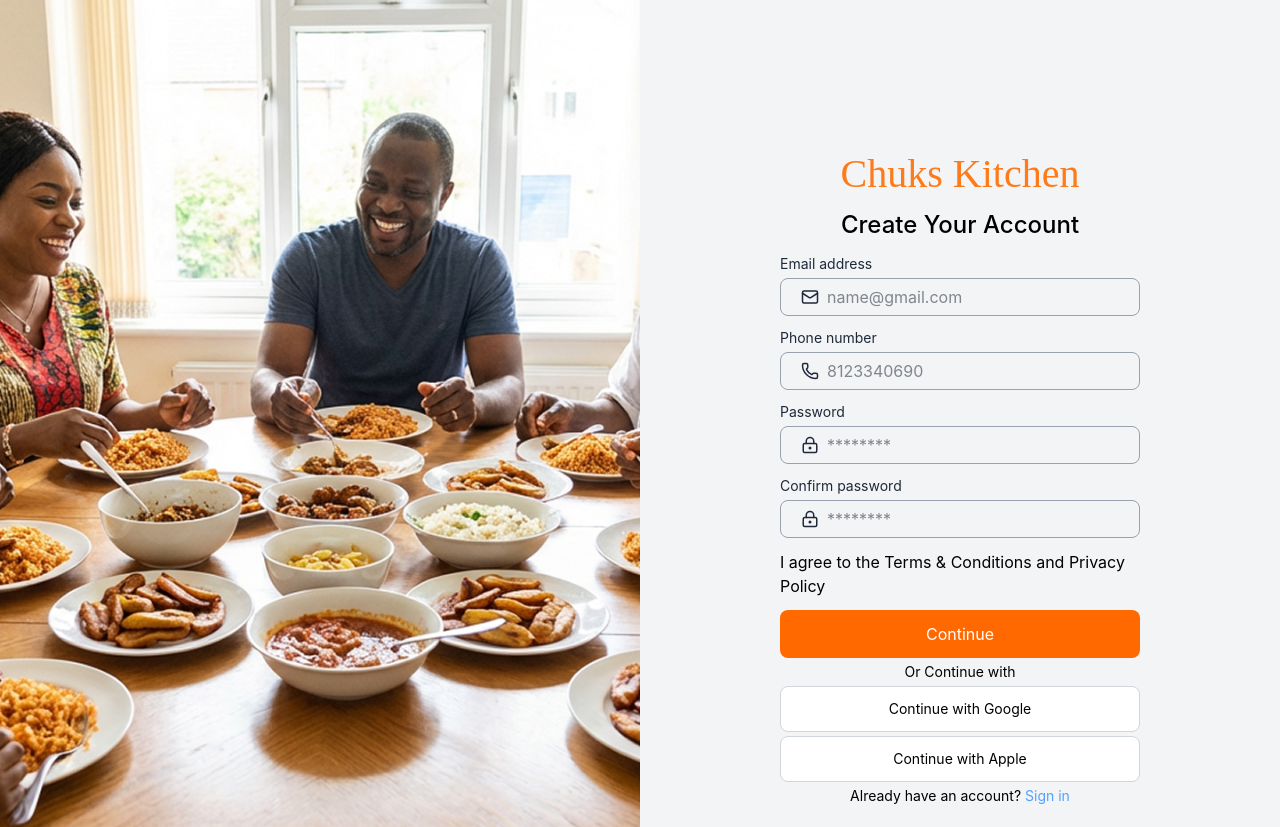
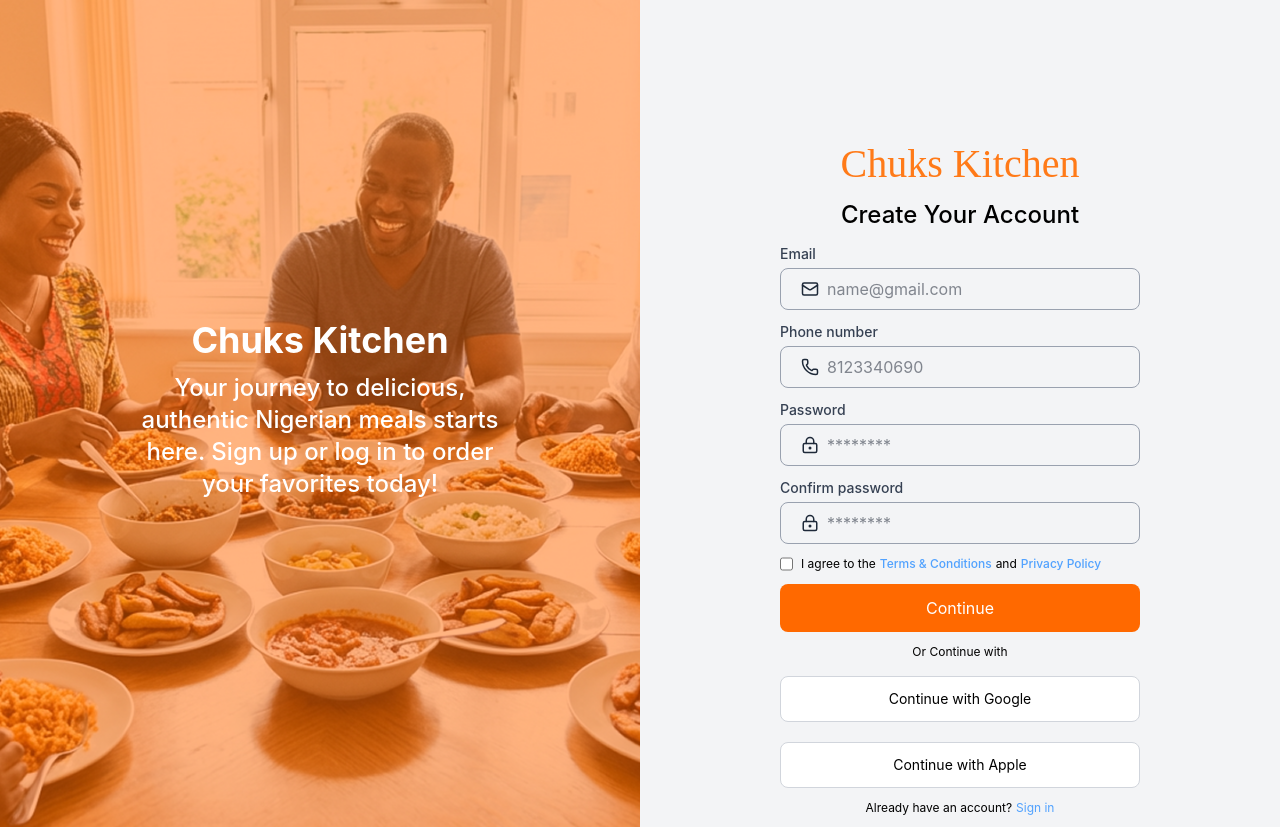
Before and after one commit to Ayo-Akinleye/chuksKitchen, a React (Vite) app: page /signup in a window 1280 px wide. Shown: the top 827 px of the page. Built offline with nearby package versions, Linux system fonts and the light colour scheme; a web font is replaced by a local one.

Commit message:
form update, home page update, signin/sign up etc

```diff
--- a/src/App.jsx
+++ b/src/App.jsx
@@ -3,6 +3,7 @@ import Layout from "./layouts/Layout";
 import Welcome from "./Pages/Welcome";
 import Signin from "./Pages/Signin";
 import Signup from "./Pages/Signup";
+import Homepage from "./Pages/Homepage";
 
 const App = () => {
   return (
@@ -12,6 +13,7 @@ const App = () => {
           <Route index element={<Welcome />} />
           <Route path="signin" element={<Signin />} />
           <Route path="signup" element={<Signup />} />
+          <Route path="homepage" element={<Homepage />} />
         </Route>
       </Routes>
     </BrowserRouter>
--- /dev/null
+++ b/src/Components/CheckInput.jsx
@@ -0,0 +1,9 @@
+import React from 'react'
+
+const CheckInput = () => {
+    return (
+        <input type="checkbox" name="" id="" className='accent-blue-500 mr-2' />
+    )
+}
+
+export default CheckInput
--- a/src/Components/Form.jsx
+++ b/src/Components/Form.jsx
@@ -1,13 +1,23 @@
-import Input from './Input';
+import FormInput from './FormInput';
 import Button from './Button';
+import { useNavigate } from 'react-router-dom'
+
 
 const Form = ({ title, fields, buttonText, onSubmit, extras, className = "" }) => {
+
+    const Navigate = useNavigate();
+
+    const handleSubmit = () => {
+
+        Navigate("/homepage")
+    }
+
     return (
         <form onSubmit={onSubmit} className={`w-full flex flex-col gap-3 ${className}`}>
-            <h1 className='text-center text-[24px] leading-8.5 font-medium font-inter'>{title}</h1>
+            <h1 className='text-center text-2xl leading-8.5 font-medium font-inter'>{title}</h1>
 
             {fields.map((field) => (
-                <Input
+                <FormInput
                     key={field.name}
                     type={field.type}
                     placeholder={field.placeholder}
@@ -22,7 +32,12 @@ const Form = ({ title, fields, buttonText, onSubmit, extras, className = "" }) =
                 {extras && extras}
             </div>
 
-            <Button text={buttonText} type='button' className='w-full py-3 bg-orange-500 text-white font-normal!' />
+            <Button
+                text={buttonText}
+                type='button'
+                className='w-full py-3 bg-orange-500 text-white font-normal!'
+                onClick={handleSubmit}
+            />
         </form>
     )
 }
--- a/src/Components/Input.jsx
+++ b/src/Components/FormInput.jsx
@@ -1,14 +1,18 @@
 
-const Input = ({ type, label, name, placeholder, icon: Icon, className = "" }) => {
+const FormInput = ({ type, label, name, placeholder, icon: Icon, className = "" }) => {
     return (
         <div className="flex flex-col gap-1 items-start">
             <label
                 htmlFor={name}
-                className="text-sm text-gray-800"
+                className="text-sm font-medium text-gray-700"
             >
                 {label}
             </label>
-            <div className="flex border border-gray-400 text-gray-900 w-full px-5 py-1.5 items-center gap-2 rounded-lg">
+
+            {/* icon with input */}
+            <div
+                className="flex border border-gray-400 text-gray-900 w-full px-5 py-2 items-center gap-2 rounded-lg focus-within:border-2 focus-within:border-blue-400"
+            >
                 {Icon && <Icon size={18} className="text-gray-800" />}
                 <input
                     required
@@ -24,4 +28,4 @@ const Input = ({ type, label, name, placeholder, icon: Icon, className = "" }) =
     )
 }
 
-export default Input
+export default FormInput
--- /dev/null
+++ b/src/Components/Header.jsx
@@ -0,0 +1,24 @@
+import ChuksName from "./ChuksName"
+import Button from "./Button"
+
+const Header = () => {
+    return (
+        <header
+            className='w-full flex items-center px-5'
+        >
+            <ChuksName />
+            <nav>
+                <ul className="flex items-center justify-between gap-2">
+                    <li>Home</li>
+                    <li>Explore</li>
+                    <li>My Orders</li>
+                    <li>Account</li>
+                    <Button text="Login" />
+
+                </ul>
+            </nav>
+        </header>
+    )
+}
+
+export default Header
--- a/src/Components/WelcomeImageDiv.jsx
+++ b/src/Components/WelcomeImageDiv.jsx
@@ -1,13 +1,15 @@
 import welcomeImage from "../assets/welcome-image.png";
 
-const WelcomeImageDiv = () => {
+const WelcomeImageDiv = ({ overlay = false, content }) => {
     return (
-        <div className='h-full'>
+        <div className={'relative h-full'}>
             <img
                 src={welcomeImage}
                 alt="Welcome image"
                 className='w-full h-full object-cover'
             />
+            {overlay && <div className="absolute inset-0 bg-orange-500 opacity-50" />}
+            {content && <div className="absolute inset-0 flex flex-col top-80 items-center text-white gap-3">{content}</div>}
         </div>
     )
 }
--- /dev/null
+++ b/src/Pages/Homepage.jsx
@@ -0,0 +1,11 @@
+import Header from '../Components/Header'
+
+const Homepage = () => {
+    return (
+        <div>
+            <Header />
+        </div>
+    )
+}
+
+export default Homepage
--- a/src/Pages/Signin.jsx
+++ b/src/Pages/Signin.jsx
@@ -15,7 +15,15 @@ const Signin = () => {
     return (
         <section className='h-full grid grid-cols-1 md:grid-cols-2 font-inter bg-gray-100'>
             {/* Image Container */}
-            <WelcomeImageDiv />
+            <WelcomeImageDiv
+                overlay
+                content={
+                    <>
+                        <h1 className="font-bold text-4xl">Chuks Kitchen</h1>
+                        <p className="w-100 text-center font-medium text-2xl">Your journey to delicious, authentic Nigerian meals starts here. Sign up or log in to order your favorites today!</p>
+                    </>
+                }
+            />
 
             {/* Sign in section */}
             <div className="flex justify-center items-center">
@@ -26,7 +34,7 @@ const Signin = () => {
                         fields={signinFields}
                         extras={<p className="text-sm text-blue-400 cursor-pointer ml-auto">Forgot Password?</p>}
                         buttonText="Continue"
-                        className="mb-1"
+                        className="mb-2"
                     />
                     <p className="text-xs">Or Continue with</p>
                     <Button text="Continue with Google" className="w-full font-normal! py-3 bg-white border border-gray-300 text-sm mt-3 mb-2" />
--- a/src/Pages/Signup.jsx
+++ b/src/Pages/Signup.jsx
@@ -4,12 +4,13 @@ import ChuksName from "../Components/ChuksName";
 import { Mail, LockKeyhole, Phone } from "lucide-react"
 import Button from "../Components/Button";
 import { Link } from "react-router-dom";
+import CheckInput from "../Components/checkInput";
 
 
 const Signup = () => {
     const signupFields = [
-        { icon: Mail, name: "email", type: "email", label: "Email address", placeholder: "name@gmail.com" },
-        { icon: Phone, name: "phonenumber", type: "number", label: "Phone number", placeholder: "8123340690" },
+        { icon: Mail, name: "email", type: "email", label: "Email", placeholder: "name@gmail.com" },
+        { icon: Phone, name: "phonenumber", type: "text", label: "Phone number", placeholder: "8123340690" },
         { icon: LockKeyhole, name: "password", type: "password", label: "Password", placeholder: "********" },
         { icon: LockKeyhole, name: "confirmpassword", type: "password", label: "Confirm password", placeholder: "********" }
     ]
@@ -17,7 +18,15 @@ const Signup = () => {
     return (
         <section className='h-full grid grid-cols-1 md:grid-cols-2 font-inter bg-gray-100'>
             {/* Image Container */}
-            <WelcomeImageDiv />
+            <WelcomeImageDiv
+                overlay
+                content={
+                    <>
+                        <h1 className="font-bold text-4xl">Chuks Kitchen</h1>
+                        <p className="w-100 text-center font-medium text-2xl">Your journey to delicious, authentic Nigerian meals starts here. Sign up or log in to order your favorites today!</p>
+                    </>
+                }
+            />
 
             {/* Sign up section */}
             <div className="flex justify-center items-center">
@@ -26,13 +35,23 @@ const Signup = () => {
                     <Form
                         title="Create Your Account"
                         fields={signupFields}
-                        extras={<p>I agree to the Terms & Conditions and Privacy Policy</p>}
+                        extras={
+                            <>
+                                <CheckInput />
+                                <p className="text-xs">I agree to the
+                                    <span className="text-blue-400 cursor-pointer mx-1 font-medium">Terms & Conditions</span>
+                                    and
+                                    <span className="text-blue-400  cursor-pointer mx-1 font-medium">Privacy Policy</span>
+                                </p>
+                            </>
+                        }
                         buttonText="Continue"
+                        className="mb-2"
                     />
-                    <p className="text-sm">Or Continue with</p>
-                    <Button text="Continue with Google" className="w-full font-normal! py-3 bg-white border border-gray-300 text-sm" />
-                    <Button text="Continue with Apple" className="w-full font-normal! py-3 bg-white border border-gray-300 text-sm" />
-                    <span className="flex gap-1 text-sm">
+                    <p className="text-xs">Or Continue with</p>
+                    <Button text="Continue with Google" className="w-full font-normal! py-3 bg-white border border-gray-300 text-sm mt-3 mb-2" />
+                    <Button text="Continue with Apple" className="w-full font-normal! py-3 bg-white border border-gray-300 text-sm my-2" />
+                    <span className="flex gap-1 text-xs">
                         <p>Already have an account?</p>
                         <Link to="/signin" className="text-blue-400 cursor-pointer">Sign in</Link>
                     </span>
```
